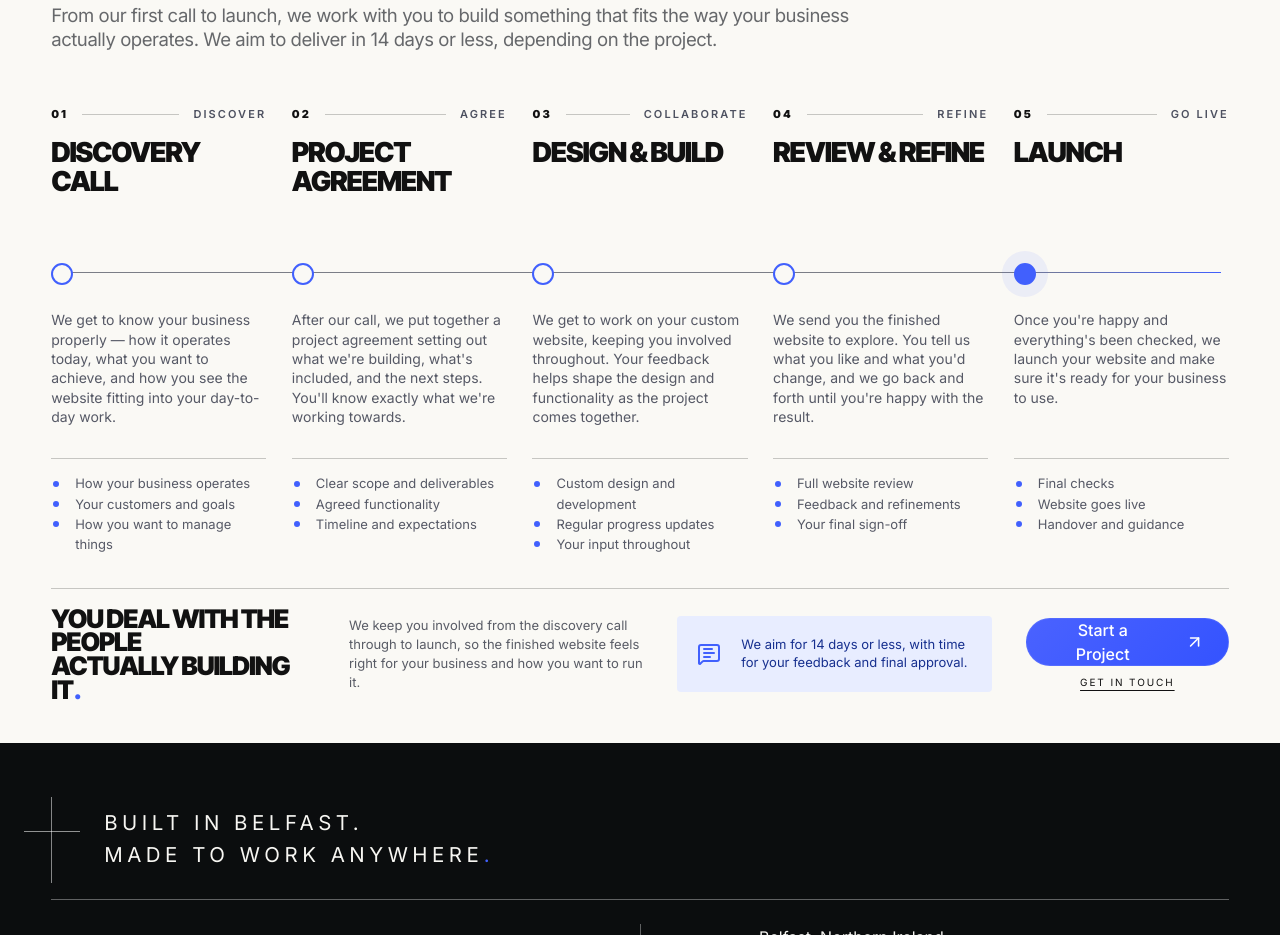
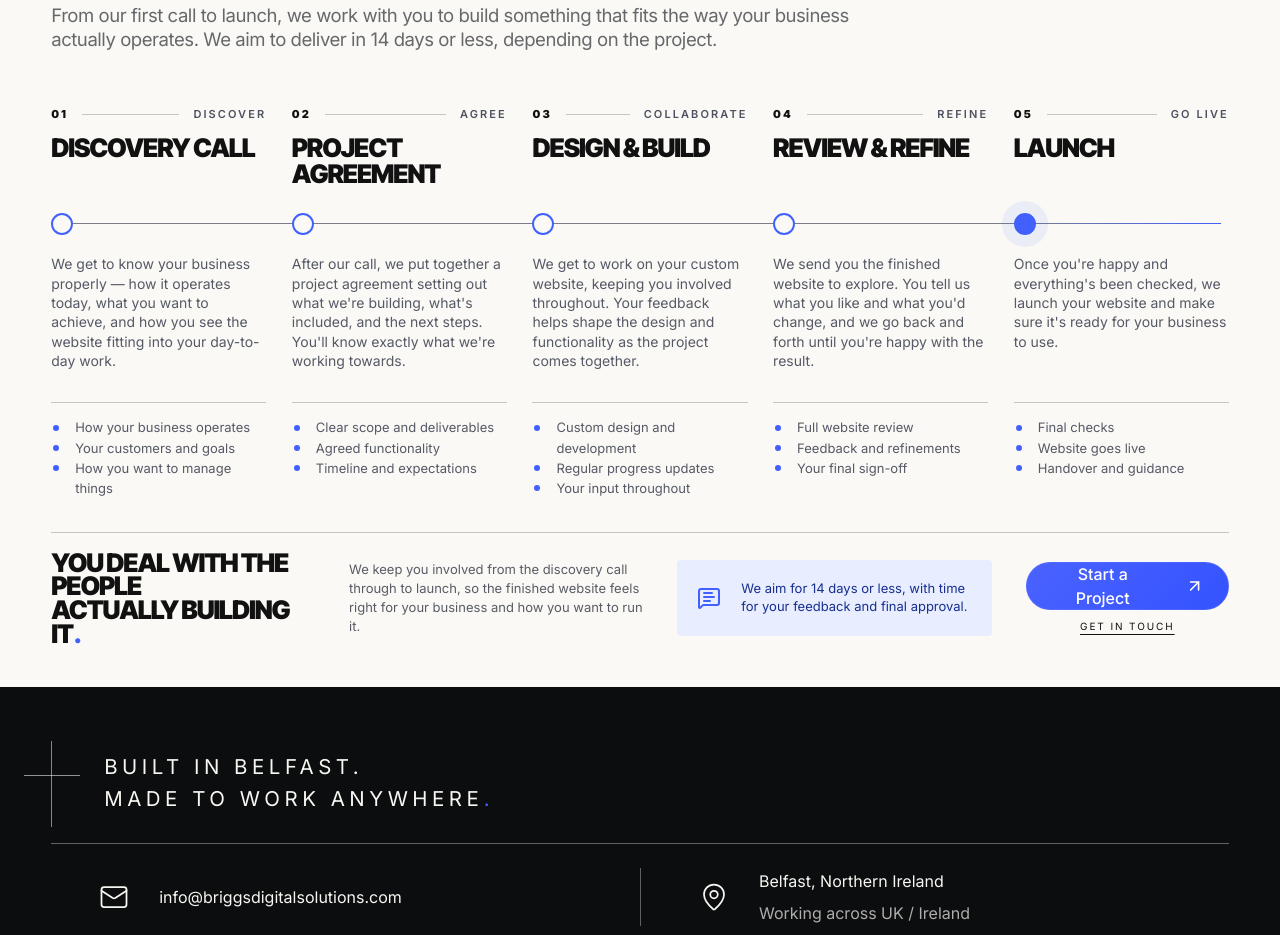
Before and after one commit to scottygfc67/bds-scott, a Next.js app: page / in a window 1280 px wide. Shown: the part 2820-3755 px from the top of the page. Built offline with nearby package versions, Linux system fonts and the light colour scheme.

Commit message:
Reduce empty space above desktop process rail

```diff
--- a/components/landing/LandingPage.module.css
+++ b/components/landing/LandingPage.module.css
@@ -434,3 +434,19 @@
   .timelineProgress { transform: scaleY(1) !important; }
   .timelineTravelDot { display: none; }
 }
+
+/* Keep the desktop rail close to the titles without a blank spacer. */
+@media (min-width: 1200px) {
+  .timelineStep h3 {
+    min-height: 0;
+    height: 78px;
+    display: flex;
+    align-items: flex-start;
+    margin-top: 12px;
+    margin-bottom: 0;
+    font-size: clamp(25px, 2vw, 34px);
+    line-height: 1.02;
+  }
+  .timelineLine { top: 118px; }
+  .timelineStep .timelineNode { margin-top: 0; margin-bottom: 19px; }
+}
```
